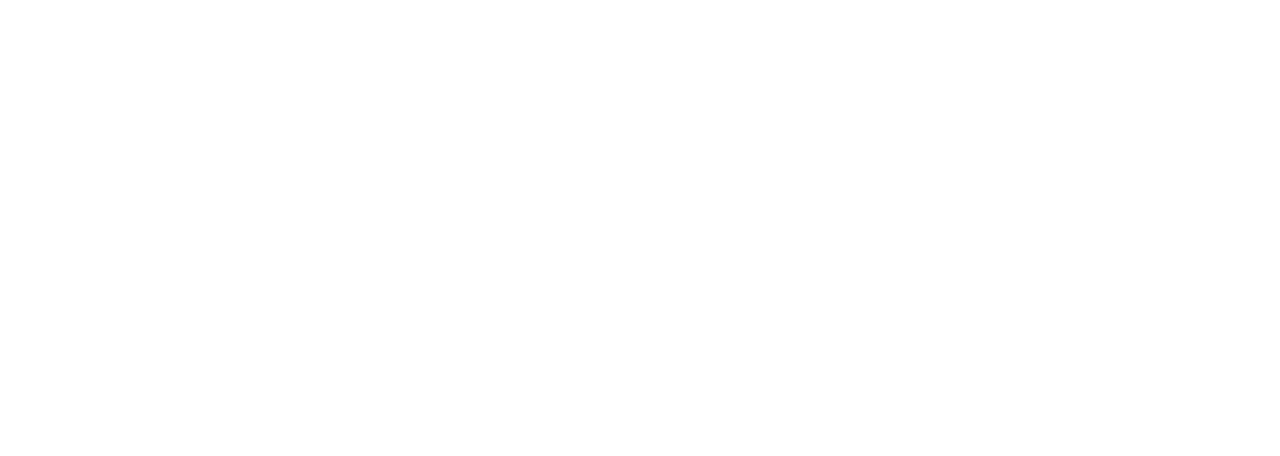
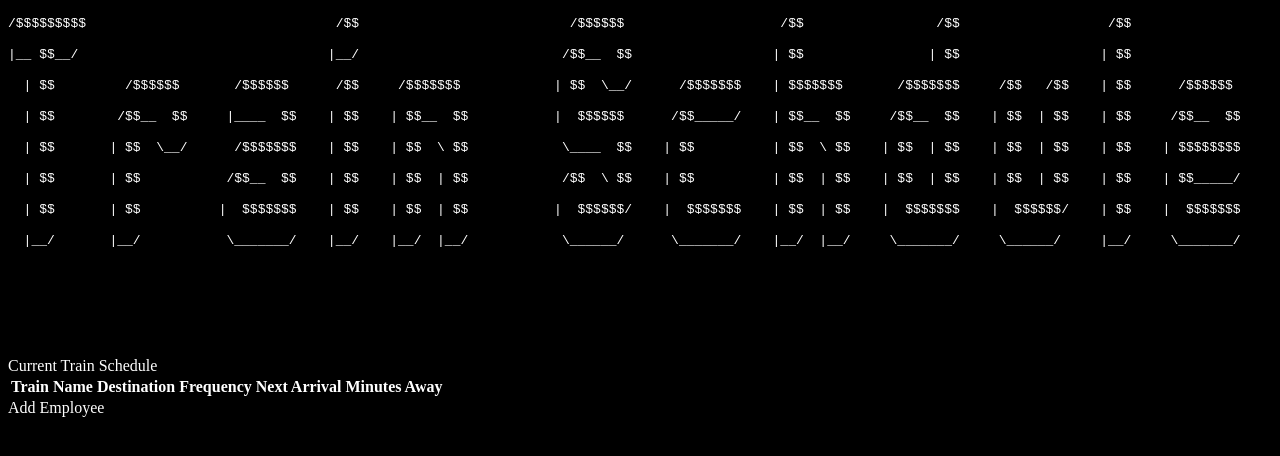
Before and after one commit to JoeHancock1995/FirebaseTrainSchedule, a plain HTML site: page index.html in a window 1280 px wide. Drawn offline with nearby package versions, Linux system fonts and the light colour scheme.

Commit message:
added css

```diff
--- a/index.html
+++ b/index.html
@@ -2,16 +2,80 @@
 <html lang="en">
 
 <head>
-  <meta charset="utf-8">
+  <meta charset="UTF-8">
+  <meta name="viewport" content="width=device-width, initial-scale=1.0">
+  <meta http-equiv="X-UA-Compatible" content="ie=edge">
   <title>Train Schdule</title>
-  <meta name="viewport" content="width=device-width, initial-scale=1">
-  <link rel="stylesheet" href="">
+  <link rel="stylesheet" href="style.css">
+  <script src="https://code.jquery.com/jquery-3.3.1.slim.min.js" integrity="sha384-q8i/X+965DzO0rT7abK41JStQIAqVgRVzpbzo5smXKp4YfRvH+8abtTE1Pi6jizo" crossorigin="anonymous"></script>
+  <script src="https://www.gstatic.com/firebasejs/6.2.4/firebase-app.js"></script>
+  <script src="https://www.gstatic.com/firebasejs/6.0.4/firebase-database.js"></script>
+  <script src="https://cdnjs.cloudflare.com/ajax/libs/jquery/3.2.1/jquery.min.js"></script>
 </head>
 
 <body>
 
 
-    <script src="https://code.jquery.com/jquery.js"></script>
-    <script src=""></script>
+
 </body>
 </html>
+
+<body>
+ <div class= "header">
+        <p><pre>/$$$$$$$$$                                /$$                           /$$$$$$                    /$$                 /$$                   /$$               </pre></p>
+        <p><pre>|__ $$__/                                |__/                          /$$__  $$                  | $$                | $$                  | $$               </pre></p>
+        <p><pre>  | $$         /$$$$$$       /$$$$$$      /$$     /$$$$$$$            | $$  \__/      /$$$$$$$    | $$$$$$$       /$$$$$$$     /$$   /$$    | $$      /$$$$$$  </pre></p>
+        <p><pre>  | $$        /$$__  $$     |____  $$    | $$    | $$__  $$           |  $$$$$$      /$$_____/    | $$__  $$     /$$__  $$    | $$  | $$    | $$     /$$__  $$ </pre></p>
+        <p><pre>  | $$       | $$  \__/      /$$$$$$$    | $$    | $$  \ $$            \____  $$    | $$          | $$  \ $$    | $$  | $$    | $$  | $$    | $$    | $$$$$$$$ </pre></p>
+        <p><pre>  | $$       | $$           /$$__  $$    | $$    | $$  | $$            /$$  \ $$    | $$          | $$  | $$    | $$  | $$    | $$  | $$    | $$    | $$_____/ </pre></p>
+        <p><pre>  | $$       | $$          |  $$$$$$$    | $$    | $$  | $$           |  $$$$$$/    |  $$$$$$$    | $$  | $$    |  $$$$$$$    |  $$$$$$/    | $$    |  $$$$$$$ </pre></p>
+        <p><pre>  |__/       |__/           \_______/    |__/    |__/  |__/            \______/      \_______/    |__/  |__/     \_______/     \______/     |__/     \_______/ </pre></p>
+        <p><pre>                                                                                                                                                               </pre></p>
+        <p><pre>                                                                                                                                                               </pre></p>
+        <p><pre>                                                                                                                                                               </pre></p>
+    </div>
+
+        <div class="row">
+
+          <div class="col-md-12">
+
+            <div class="schedule">
+              <div id="scheduleHeader">Current Train Schedule</div>
+              <div class="card-body">
+                <table class="table table-sm table-hover" id='employee-table'>
+                    <tr>
+                      <th >Train Name</th>
+                      <th>Destination</th>
+                      <th>Frequency</th>
+                      <th>Next Arrival</th>
+                      <th>Minutes Away</th>
+                    </tr>
+                  </thead>
+                </table>
+              </div>
+            </div>
+          </div>
+        </div>
+
+        <div class="row">
+          <div class="col-md-12">
+            <!-- Add Employee  -->
+            <div class="card mb-4">
+              <div class="card-header">Add Employee</div>
+              <div class="card-body">
+
+
+
+              </div>
+            </div>
+          </div>
+        </div>
+
+      </div>
+
+    <script src="https://cdnjs.cloudflare.com/ajax/libs/jquery/3.2.1/jquery.min.js"></script>
+
+    <script type="text/javascript" src="timesheetLogic.js"></script>
+
+</body>
+</html>
--- /dev/null
+++ b/style.css
@@ -0,0 +1,7 @@
+*{
+    background-color: black;
+    color: white;
+}
+p{
+    color: white;
+}
```
Also changed, not shown: timesheetLogic.js (added), 1 other file.
